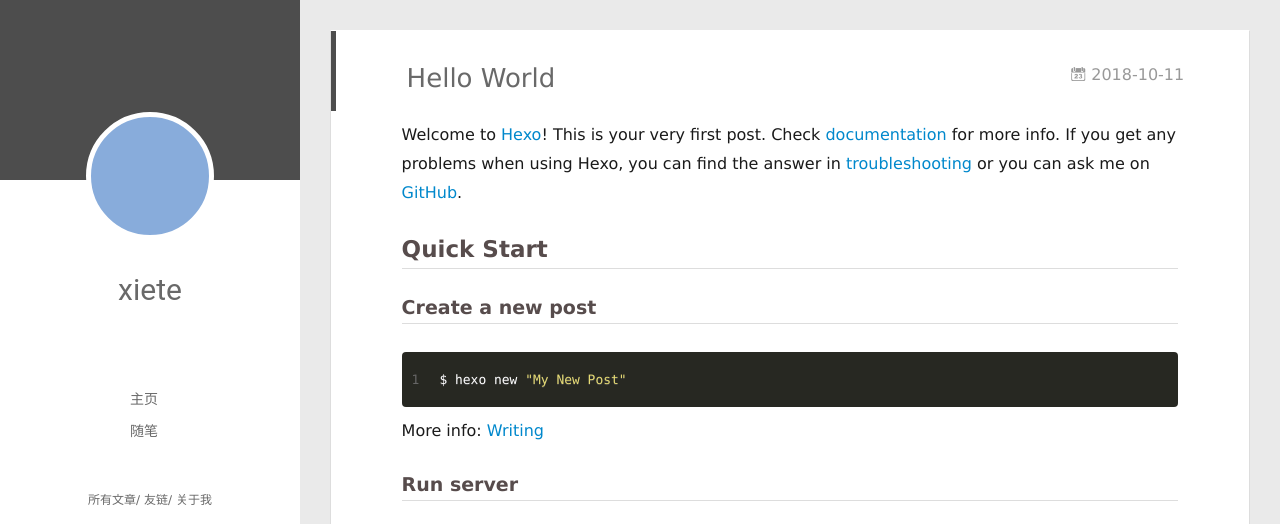
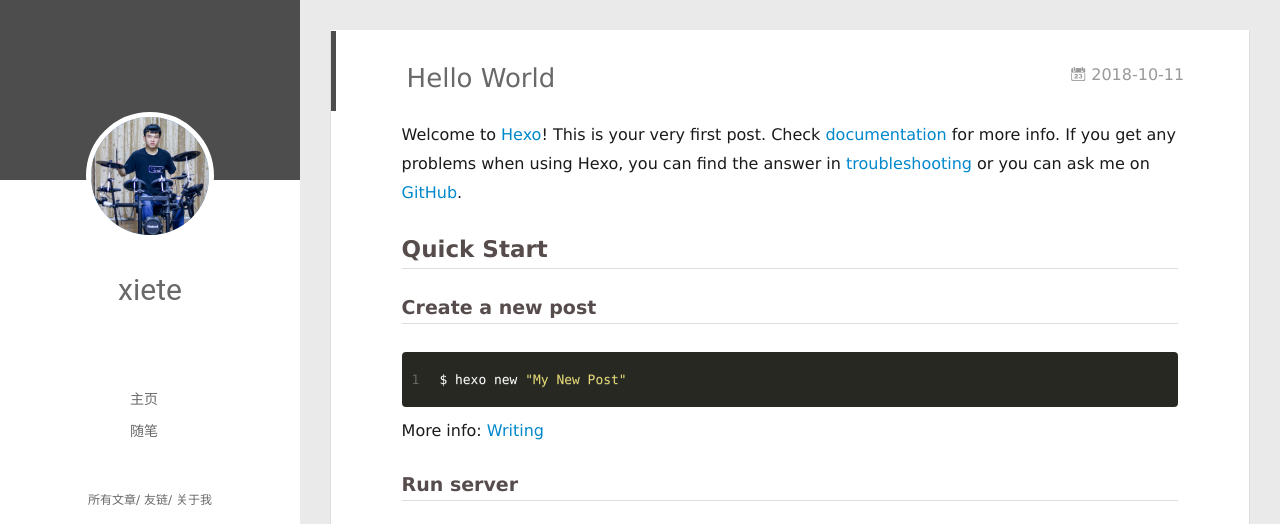
Before and after one commit to xiaote2016/xiaote.github.io, a plain HTML site: page 2018/10/11/hello-world/index.html in a window 1280 px wide. Shown: the top 524 px of the page. Drawn offline with Linux system fonts and the light colour scheme; no server answers.

Commit message:
Site updated: 2018-10-11 14:40:27

```diff
--- a/2018/10/11/hello-world/index.html
+++ b/2018/10/11/hello-world/index.html
@@ -47,7 +47,7 @@
 <div class="intrude-less">
 	<header id="header" class="inner">
 		<a href="/" class="profilepic">
-			<img src="" class="js-avatar">
+			<img src="/assets/blogImg/xiete.JPG" class="js-avatar">
 		</a>
 		<hgroup>
 		  <h1 class="header-author"><a href="/">xiete</a></h1>
@@ -105,7 +105,7 @@
 	<div class="intrude-less">
 		<header id="header" class="inner">
 			<div class="profilepic">
-				<img src="" class="js-avatar">
+				<img src="/assets/blogImg/xiete.JPG" class="js-avatar">
 			</div>
 			<hgroup>
 			  <h1 class="header-author js-header-author">xiete</h1>
```
Also changed, not shown: archives/2018/10/index.html (+2 -2 lines), archives/2018/index.html (+2 -2 lines), archives/index.html (+2 -2 lines), index.html (+2 -2 lines), assets/blogImg/xiete.JPG (added).
